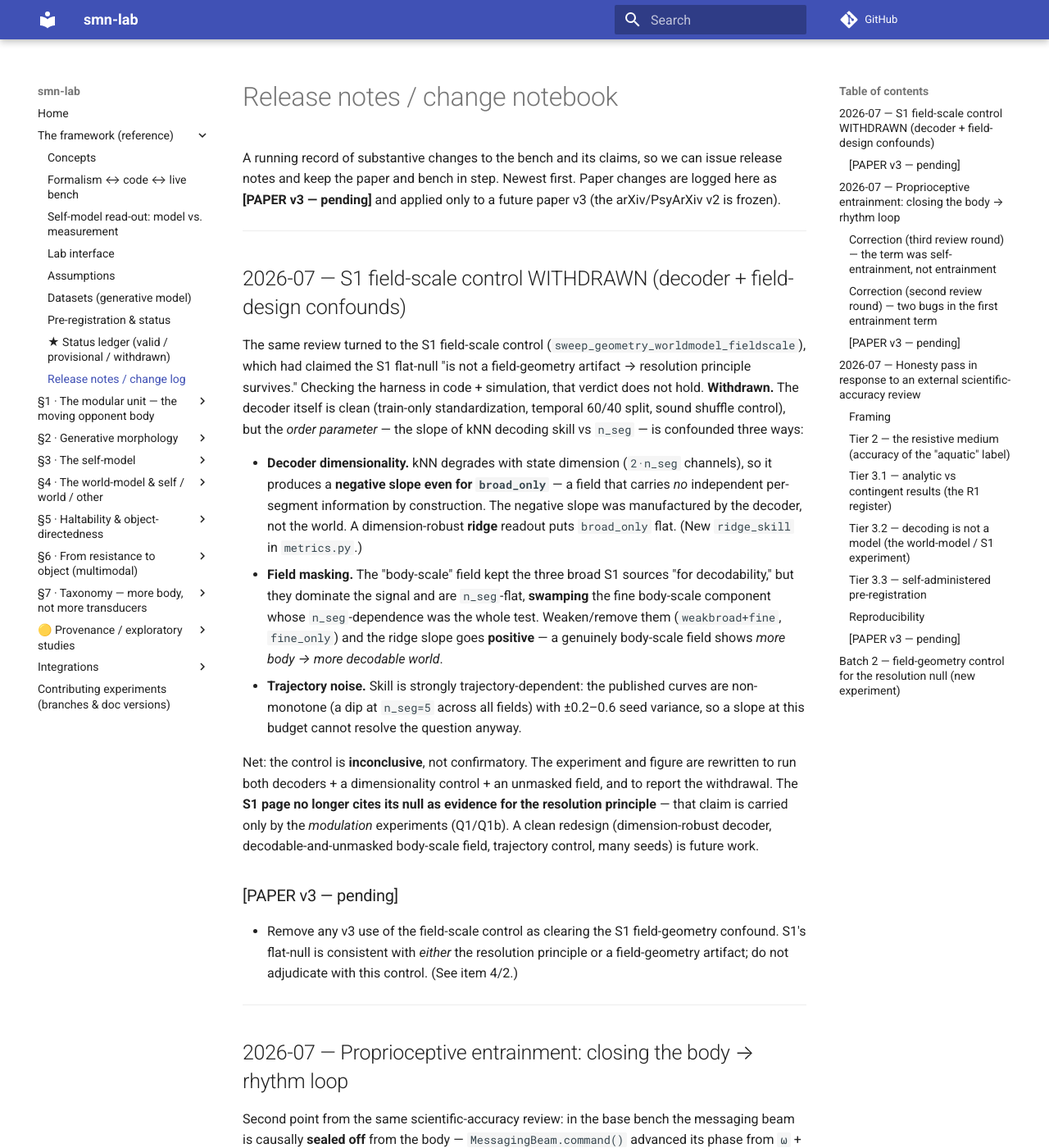
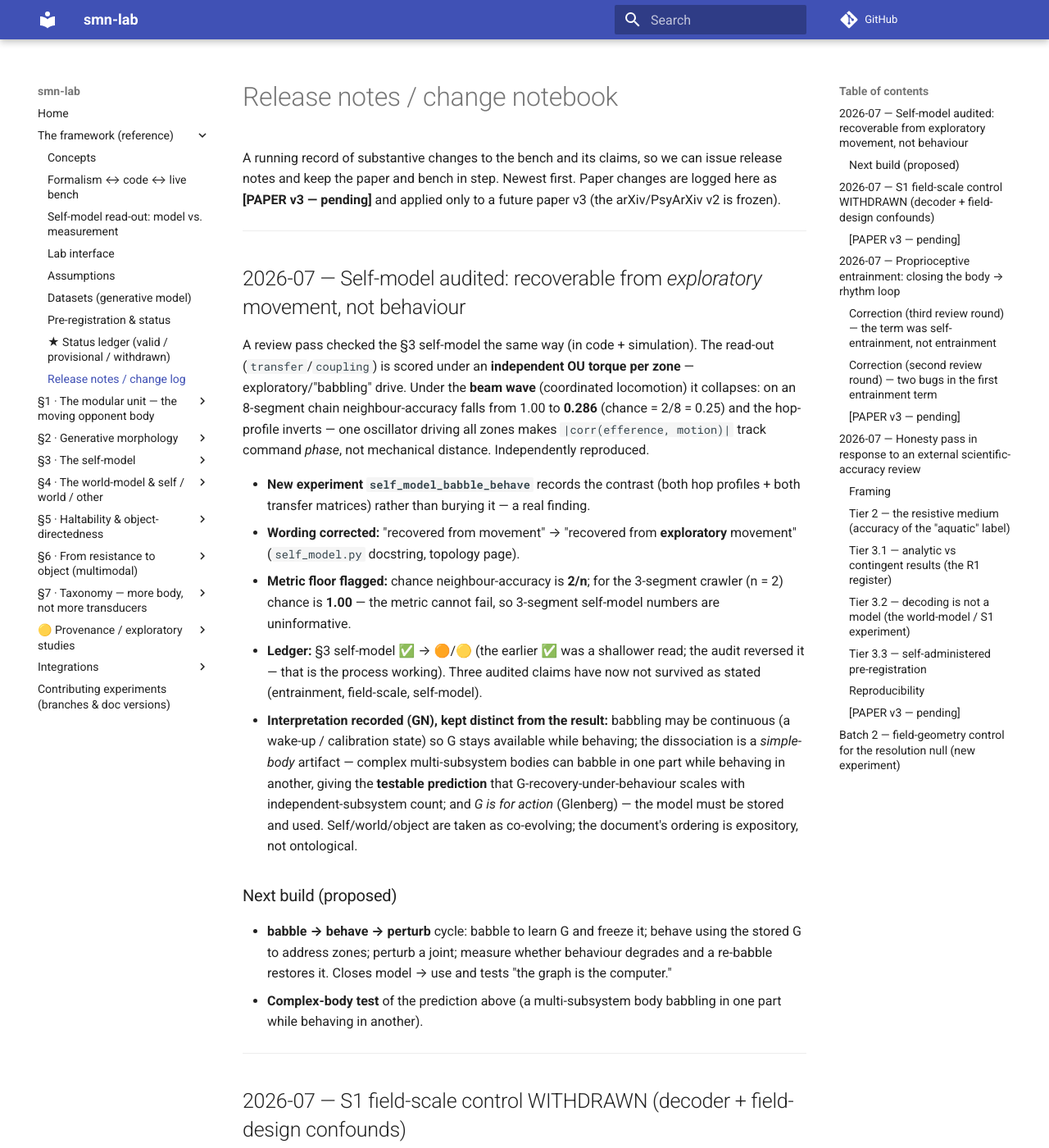
Before and after one commit to gnowgi/smn-lab, an MkDocs documentation site: the page built from docs/release-notes.md, in a window 1280 px wide and 1400 px high. Shown: the whole window at 82% size. Built offline with MkDocs 1.6.1 and Material for MkDocs 9.7.7, drawn with Linux system fonts in a browser that asks for light colours; comment, search, counter and statistics services are not loaded.

Commit message:
self-model: record the babble-vs-behave audit (recoverable from exploratory movement only)
A review pass checked whether the §3 self-model read-out survives the drive the body
was built for. Independently reproduced: it does not. The read-out is scored under an
independent OU torque per zone (exploratory / "babbling"); under the beam wave
(coordinated locomotion) it collapses -- 8-seg chain neighbour-accuracy 1.00 -> 0.286
(chance = 2/8 = 0.25), hop-profile inverts. One oscillator driving all zones makes
|corr(efference, motion)| track command phase, not mechanical distance.

- New experiment self_model_babble_behave.py + doc: records both hop profiles and both
  transfer matrices (the contrast is a real finding, not buried).
- Wording fixed: "recovered from movement" -> "from exploratory movement"
  (self_model.py docstring, topology page warning box).
- Metric floor flagged: chance neighbour-acc = 2/n; the 3-segment crawler (n=2) has
  chance 1.00, so 3-segment self-model numbers are uninformative.
- Ledger: §3 self-model ✅ -> 🟠/🟡 (the earlier ✅ was a shallower read; the audit
  reversed it). Three audited claims now not-survived-as-stated (entrainment,
  field-scale, self-model).
- Interpretation recorded (GN, distinct from the result): babbling may be continuous
  (a wake-up state) so G stays available while behaving; the collapse is a simple-body
  artifact -> complex multi-subsystem bodies give the testable prediction that
  G-recovery-under-behaviour scales with independent-subsystem count; G is for action
  (must be stored + used). Self/world/object taken as co-evolving.

BUILD OK (strict). Next builds proposed: babble->behave->perturb cycle; complex-body test.

```diff
--- a/docs/release-notes.md
+++ b/docs/release-notes.md
@@ -4,6 +4,43 @@ A running record of substantive changes to the bench and its claims, so we can
 issue release notes and keep the paper and bench in step. Newest first. Paper
 changes are logged here as **[PAPER v3 — pending]** and applied only to a future
 paper v3 (the arXiv/PsyArXiv v2 is frozen).
+
+---
+
+## 2026-07 — Self-model audited: recoverable from *exploratory* movement, not behaviour
+
+A review pass checked the §3 self-model the same way (in code + simulation). The
+read-out (`transfer`/`coupling`) is scored under an **independent OU torque per zone**
+— exploratory/"babbling" drive. Under the **beam wave** (coordinated locomotion) it
+collapses: on an 8-segment chain neighbour-accuracy falls from 1.00 to **0.286**
+(chance = 2/8 = 0.25) and the hop-profile inverts — one oscillator driving all zones
+makes `|corr(efference, motion)|` track command *phase*, not mechanical distance.
+Independently reproduced.
+
+- **New experiment `self_model_babble_behave`** records the contrast (both hop
+  profiles + both transfer matrices) rather than burying it — a real finding.
+- **Wording corrected:** "recovered from movement" → "recovered from **exploratory**
+  movement" (`self_model.py` docstring, topology page).
+- **Metric floor flagged:** chance neighbour-accuracy is **2/n**; for the 3-segment
+  crawler (n = 2) chance is **1.00** — the metric cannot fail, so 3-segment self-model
+  numbers are uninformative.
+- **Ledger:** §3 self-model ✅ → 🟠/🟡 (the earlier ✅ was a shallower read; the audit
+  reversed it — that is the process working). Three audited claims have now not
+  survived as stated (entrainment, field-scale, self-model).
+- **Interpretation recorded (GN), kept distinct from the result:** babbling may be
+  continuous (a wake-up / calibration state) so G stays available while behaving; the
+  dissociation is a *simple-body* artifact — complex multi-subsystem bodies can babble
+  in one part while behaving in another, giving the **testable prediction** that
+  G-recovery-under-behaviour scales with independent-subsystem count; and *G is for
+  action* (Glenberg) — the model must be stored and used. Self/world/object are taken
+  as co-evolving; the document's ordering is expository, not ontological.
+
+### Next build (proposed)
+- **babble → behave → perturb** cycle: babble to learn G and freeze it; behave using
+  the stored G to address zones; perturb a joint; measure whether behaviour degrades
+  and a re-babble restores it. Closes model → use and tests "the graph is the computer."
+- **Complex-body test** of the prediction above (a multi-subsystem body babbling in one
+  part while behaving in another).
 
 ---
 
--- a/mkdocs.yml
+++ b/mkdocs.yml
@@ -31,10 +31,11 @@ nav:
       - "The Construction of Experience": construction-of-experience.md
   - "§3 · The self-model":
       - "Phase I — overview (self, world, object)": phase1.md
-      - "✅ The read-out — one function, any body": experiments/self_model_topology.md
-      - "✅ Branched body — same function, a tree": experiments/branched_self_model.md
-      - "✅ Sheet & tube — same function, a 2-D body": experiments/lattice_self_model.md
-      - "✅ Nested lattice — same function, any level (scale-invariance)": experiments/nested_lattice_self_model.md
+      - "🟠 The read-out — one function, any body (needs exploratory movement)": experiments/self_model_topology.md
+      - "🟠 Babble vs behave — when is the self-model recoverable?": experiments/self_model_babble_behave.md
+      - "🟡 Branched body — same function, a tree": experiments/branched_self_model.md
+      - "🟡 Sheet & tube — same function, a 2-D body": experiments/lattice_self_model.md
+      - "🟡 Nested lattice — same function, any level (scale-invariance)": experiments/nested_lattice_self_model.md
   - "§4 · The world-model & self / world / other":
       - "🟡 Self vs world — the reafference cut (Q2)": experiments/q2_reafference.md
       - "🟡 The cut in the self-graph (W3)": experiments/reafference_cut_self_graph.md
```
Also changed, not shown: docs/experiments/self_model_babble_behave.md (added, +93 -0 lines), docs/experiments/self_model_topology.md (+11 -0 lines), docs/status.md (+21 -8 lines), figures/self_model_babble_behave.png (added), 2 other files.
